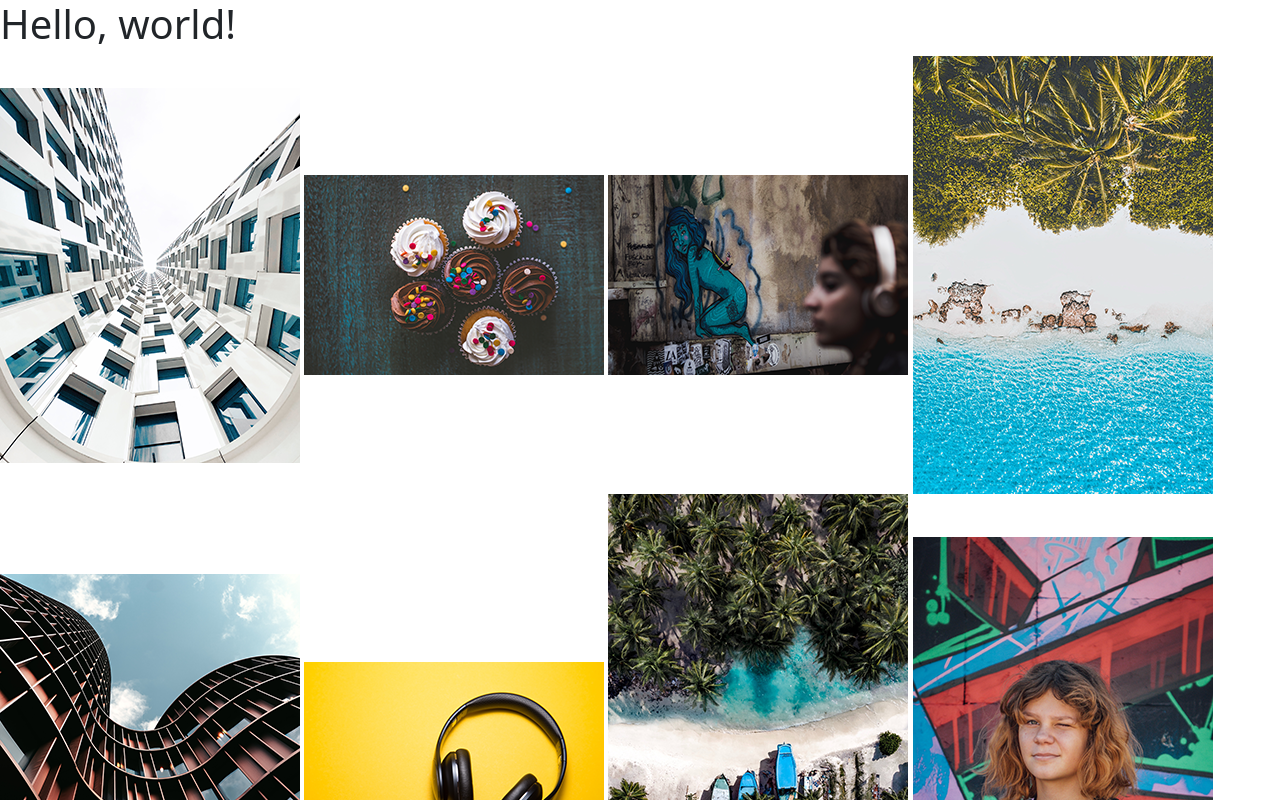
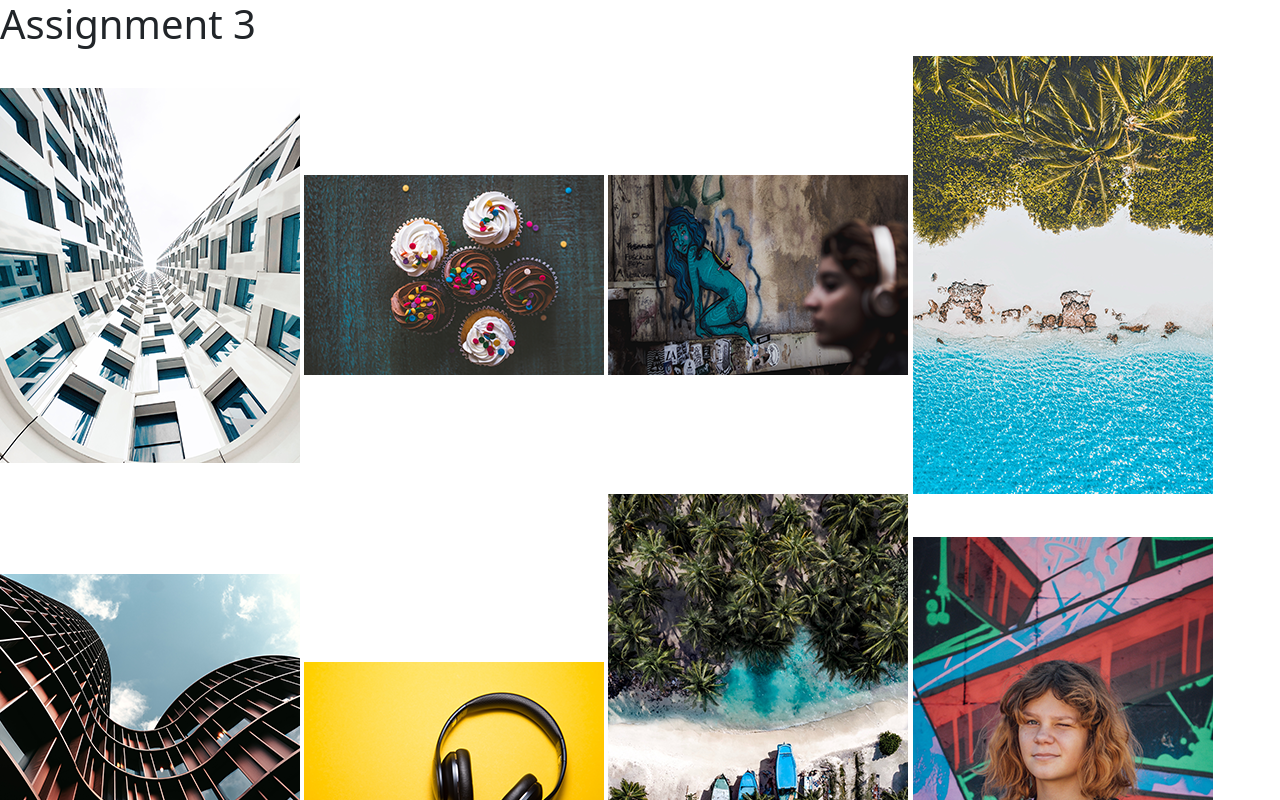
Before and after one commit to nicolelemke/m2-hw2-lemke-nicole, a plain HTML site: page index.html in a window 1280 px wide. Shown: the top 800 px of the page. Drawn offline with nearby package versions, Linux system fonts and the light colour scheme.

Commit message:
Change h1 message

```diff
--- a/index.html
+++ b/index.html
@@ -14,7 +14,7 @@
 </head>
 
 <body>
-    <h1>Hello, world!</h1>
+    <h1>Assignment 3</h1>
 
     <img src="img/hw2-image1.png" title="image1" alt="image1" />
     <img src="img/hw2-image2.png" title="image2" alt="image2" />
```
